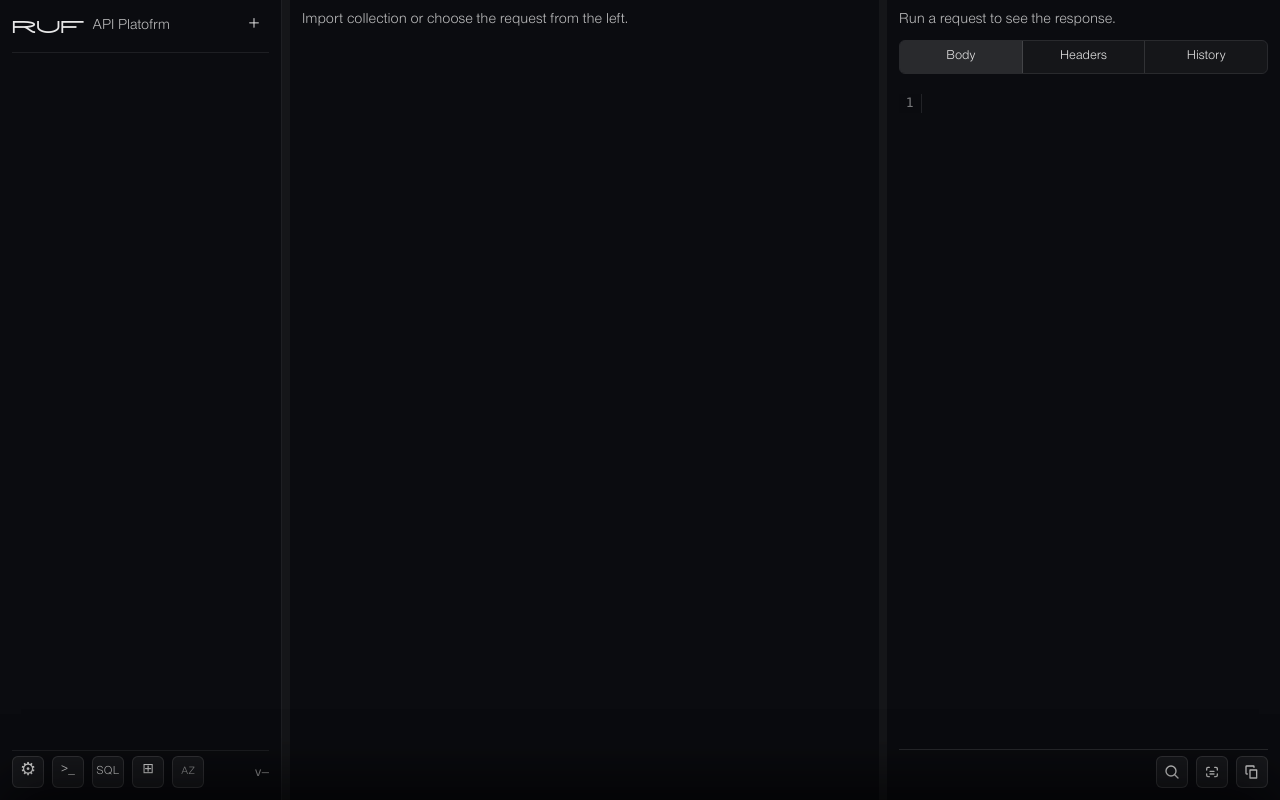
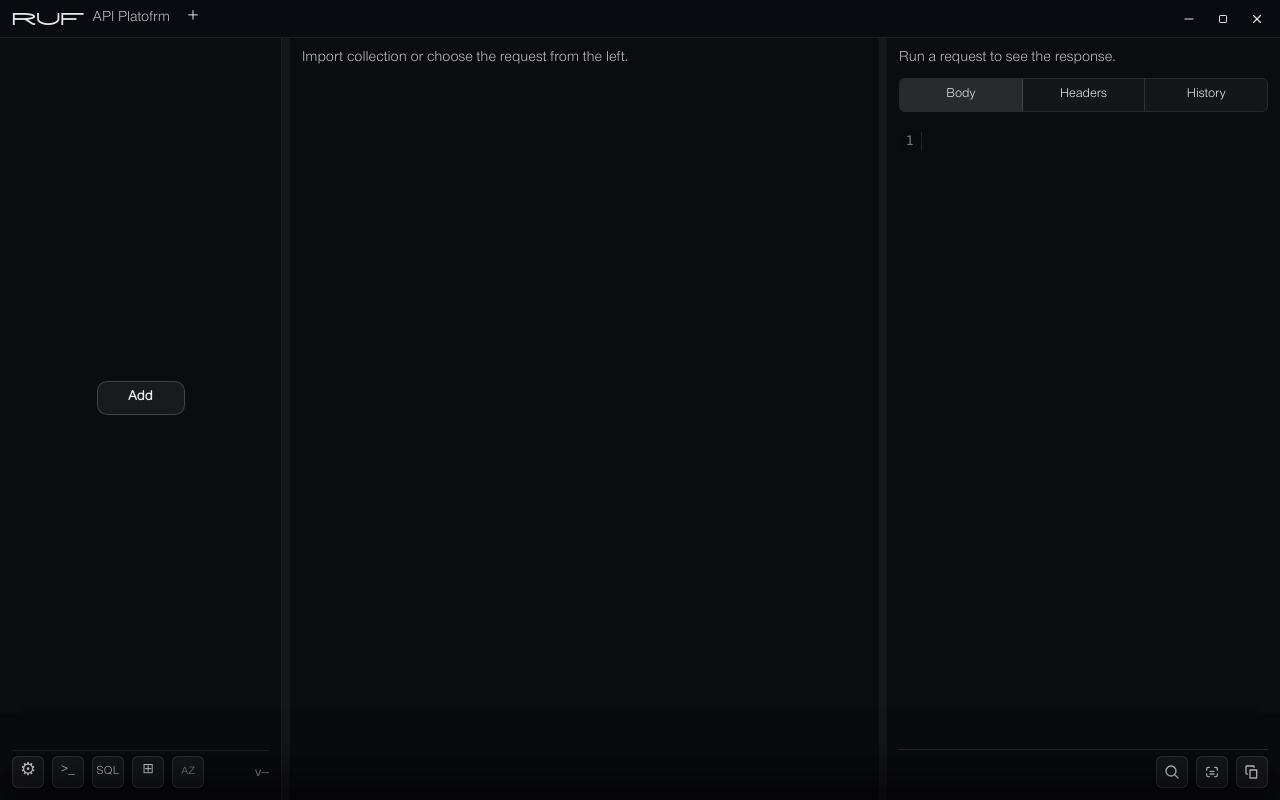
Before and after one commit to mkudmi/RUF-API-Platform, a React (Vite) app: page / in a window 1280 px wide. Built offline with nearby package versions, Linux system fonts and the light colour scheme.

Commit message:
style changes

```diff
--- a/src-tauri/capabilities/default.json
+++ b/src-tauri/capabilities/default.json
@@ -4,6 +4,9 @@
   "windows": ["main"],
   "permissions": [
     "core:default",
+    "core:window:allow-minimize",
+    "core:window:allow-toggle-maximize",
+    "core:window:allow-close",
     "process:default",
     "updater:default",
     "db-access",
--- a/src-tauri/gen/schemas/capabilities.json
+++ b/src-tauri/gen/schemas/capabilities.json
@@ -1 +1 @@
-{"main":{"identifier":"main","description":"Default permissions for the main window.","local":true,"windows":["main"],"permissions":["core:default","process:default","updater:default","db-access","http-raw","terminal-exec"]}}
+{"main":{"identifier":"main","description":"Default permissions for the main window.","local":true,"windows":["main"],"permissions":["core:default","core:window:allow-minimize","core:window:allow-toggle-maximize","core:window:allow-close","process:default","updater:default","db-access","http-raw","terminal-exec"]}}
--- a/src-tauri/tauri.conf.json
+++ b/src-tauri/tauri.conf.json
@@ -16,6 +16,7 @@
         "title": "Ruf",
         "width": 1200,
         "height": 800,
+        "decorations": false,
         "resizable": true,
         "dragDropEnabled": false
       }
--- a/src/app/App.tsx
+++ b/src/app/App.tsx
@@ -1,5 +1,5 @@
 import { useEffect, useMemo, useRef, useState, type ChangeEvent, type DragEvent } from 'react'
-import { CloseIcon } from '../shared/icons'
+import { CloseIcon, MaximizeIcon, MinimizeIcon } from '../shared/icons'
 import { SidebarCreateMenu } from '../shared/components/SidebarCreateMenu'
 import { WorkspaceTree, syncCollectionKeepingIds, summarizeCollectionDiff, type Collection, type Folder, type HttpMethod, type RequestItem, type TreeSortMode } from '../modules/collectionTree'
 import { RequestEditor } from '../modules/requestEditor'
@@ -2326,15 +2326,42 @@ export default function App() {
     localStorage.setItem('ruf_editor_width_v1', String(next))
   }
 
+  const isWorkspaceEmpty = collections.length === 0 && workspace.folders.length === 0
+
+  async function withCurrentWindow(action: (windowHandle: { minimize: () => Promise<void>, toggleMaximize: () => Promise<void>, close: () => Promise<void> }) => Promise<void>) {
+    if (!isTauri()) return
+    const { getCurrentWindow } = await import('@tauri-apps/api/window')
+    await action(getCurrentWindow())
+  }
+
+  async function minimizeWindow() {
+    try {
+      await withCurrentWindow(windowHandle => windowHandle.minimize())
+    } catch {
+      // ignore window API errors
+    }
+  }
+
+  async function toggleWindowMaximize() {
+    try {
+      await withCurrentWindow(windowHandle => windowHandle.toggleMaximize())
+    } catch {
+      // ignore window API errors
+    }
+  }
+
+  async function closeWindow() {
+    try {
+      await withCurrentWindow(windowHandle => windowHandle.close())
+    } catch {
+      // ignore window API errors
+    }
+  }
+
   return (
-    <div
-      className="layout"
-      style={{ gridTemplateColumns: `${sidebarWidth}px 8px 1fr` }}
-      onDragOver={onAppDragOver}
-      onDrop={onAppDrop}
-    >
-      <aside className="sidebar">
-        <div className="sidebarBrand">
+    <div className="windowShell">
+      <header className="windowTitlebar" data-tauri-drag-region>
+        <div className="windowBrandArea">
           <div className="sidebarBrandRow">
             <span className="appTitle">Ruf</span> <span className="small">API Platofrm</span>
             <SidebarCreateMenu
@@ -2343,40 +2370,58 @@ export default function App() {
               onCreateFolder={openCreateWorkspaceFolder}
             />
             <ImportFab onImported={addCollection} openRef={importOpenRef} showTrigger={false} />
+          </div>
+        </div>
+        <div className="windowControls">
           <button
-              className="iconBtn"
-              style={{ marginLeft: 'auto' }}
-              onClick={openSettings}
-              aria-label="Settings"
-              title="Settings"
+            type="button"
+            className="windowControlBtn"
+            onClick={() => { void minimizeWindow() }}
+            aria-label="Minimize window"
+            title="Minimize"
           >
-              ⚙
+            <MinimizeIcon size={14} />
           </button>
           <button
-              className="iconBtn"
-              onClick={() => {
-                setTerminalOpen(v => !v)
-                setSqlTerminalOpen(false)
-              }}
-              aria-label="Terminal"
-              title="Terminal"
+            type="button"
+            className="windowControlBtn"
+            onClick={() => { void toggleWindowMaximize() }}
+            aria-label="Toggle maximize window"
+            title="Maximize / Restore"
           >
-              &gt;_
+            <MaximizeIcon size={12} />
           </button>
           <button
-              className="iconBtn terminalBtn sqlTerminalBtn"
-              onClick={() => {
-                setSqlTerminalOpen(v => !v)
-                setTerminalOpen(false)
-              }}
-              aria-label="SQL Terminal"
-              title="SQL Terminal"
+            type="button"
+            className="windowControlBtn windowControlBtnClose"
+            onClick={() => { void closeWindow() }}
+            aria-label="Close window"
+            title="Close"
           >
-              <span className="iconGlyph">SQL</span>
+            <CloseIcon size={14} />
           </button>
         </div>
-        </div>
+      </header>
+      <div
+        className="layout"
+        style={{ gridTemplateColumns: `${sidebarWidth}px 8px 1fr` }}
+        onDragOver={onAppDragOver}
+        onDrop={onAppDrop}
+      >
+        <aside className="sidebar">
           <div className="sidebarTreeWrap">
+            {isWorkspaceEmpty ? (
+              <div className="sidebarEmptyState">
+                <SidebarCreateMenu
+                  onImport={() => importOpenRef.current?.openMenu()}
+                  onCreateCollection={openCreateProject}
+                  onCreateFolder={openCreateWorkspaceFolder}
+                  triggerLabel="Add"
+                  triggerClassName="sidebarAddBtn"
+                  wrapClassName="sidebarAddWrap"
+                />
+              </div>
+            ) : (
               <WorkspaceTree
                 workspace={workspace}
                 collections={collections}
@@ -2412,6 +2457,7 @@ export default function App() {
                 onRenameWorkspaceFolder={renameWorkspaceFolder}
                 onDeleteWorkspaceFolder={deleteWorkspaceFolder}
               />
+            )}
           </div>
 
         <div className="sidebarBottom">
@@ -3226,5 +3272,6 @@ export default function App() {
       ) : null}
 
       </div>
+    </div>
   )
 }
--- a/src/app/styles.css
+++ b/src/app/styles.css
@@ -44,11 +44,86 @@ a { color: inherit; }
 
 .appTitle { font-family: var(--font-brand); letter-spacing: .2px; }
 
+.windowShell {
+  display: grid;
+  grid-template-rows: 38px 1fr;
+  height: 100%;
+  overflow: hidden;
+}
+
+.windowTitlebar {
+  display: flex;
+  align-items: center;
+  justify-content: space-between;
+  gap: 10px;
+  min-height: 0;
+  padding: 0 8px 0 12px;
+  border-bottom: 1px solid rgba(255,255,255,.08);
+  background: rgba(11,12,16,.96);
+}
+
+.windowBrandArea {
+  min-width: 0;
+  flex: 1 1 auto;
+  display: flex;
+  align-items: center;
+}
+
+.windowTitle {
+  font-size: 13px;
+  letter-spacing: .2px;
+  opacity: .92;
+  user-select: none;
+  white-space: nowrap;
+}
+
+.windowControls {
+  display: flex;
+  align-items: center;
+  gap: 4px;
+  margin-left: auto;
+}
+
+.windowControlBtn {
+  width: 30px;
+  height: 26px;
+  border-radius: var(--radius);
+  border: 1px solid transparent;
+  background: transparent;
+  color: rgba(255,255,255,.88);
+  padding: 0;
+  display: inline-flex;
+  align-items: center;
+  justify-content: center;
+}
+.windowControlBtn:hover {
+  border-color: rgba(255,255,255,.16);
+  background: rgba(255,255,255,.08);
+}
+.windowControlBtnClose:hover {
+  border-color: rgba(255, 90, 90, .35);
+  background: rgba(255, 90, 90, .18);
+  color: #fff;
+}
+
+[data-tauri-drag-region] {
+  -webkit-app-region: drag;
+  app-region: drag;
+}
+
+[data-tauri-drag-region] button,
+[data-tauri-drag-region] input,
+[data-tauri-drag-region] textarea,
+[data-tauri-drag-region] select {
+  -webkit-app-region: no-drag;
+  app-region: no-drag;
+}
+
 .layout {
   display: grid;
   grid-template-columns: 420px 8px 1fr;
   grid-template-rows: 1fr;
-  height: 100vh;
+  height: 100%;
   overflow: hidden;
 }
 
@@ -97,11 +172,37 @@ a { color: inherit; }
 }
 .sidebarPlusBtn:focus-visible { outline: 2px solid rgba(255,255,255,.35); outline-offset: 2px; }
 
+.sidebarEmptyState {
+  flex: 1;
+  min-height: 0;
+  display: grid;
+  place-items: center;
+}
+
+.sidebarAddWrap {
+  margin-left: 0;
+}
+
+.sidebarAddBtn {
+  width: auto;
+  min-width: 88px;
+  height: 34px;
+  padding: 0 14px;
+  font-size: 14px;
+  font-weight: 600;
+  letter-spacing: .2px;
+  border-color: rgba(255,255,255,.18);
+  background: rgba(255,255,255,.06);
+}
+.sidebarAddBtn:hover {
+  border-color: rgba(255,255,255,.26);
+  background: rgba(255,255,255,.12);
+}
+
 .sidebarPlusMenu {
-  position: absolute;
-  right: 0;
-  top: calc(100% + 8px);
+  position: fixed;
   min-width: 220px;
+  max-width: calc(100vw - 16px);
   background: rgb(16,18,28);
   border: 1px solid rgba(255,255,255,.14);
   border-radius: 12px;
--- a/src/shared/components/SidebarCreateMenu.tsx
+++ b/src/shared/components/SidebarCreateMenu.tsx
@@ -4,12 +4,20 @@ export function SidebarCreateMenu(props: {
   onImport: () => void
   onCreateCollection: () => void
   onCreateFolder: () => void
+  triggerLabel?: string
+  triggerClassName?: string
+  wrapClassName?: string
 }) {
   const [open, setOpen] = useState(false)
   const wrapRef = useRef<HTMLDivElement | null>(null)
+  const menuRef = useRef<HTMLDivElement | null>(null)
+  const [menuPos, setMenuPos] = useState<{ left: number, top: number } | null>(null)
 
   useEffect(() => {
-    if (!open) return
+    if (!open) {
+      setMenuPos(null)
+      return
+    }
 
     function onPointerDown(e: PointerEvent) {
       const el = wrapRef.current
@@ -24,11 +32,38 @@ export function SidebarCreateMenu(props: {
       if (e.key === 'Escape') setOpen(false)
     }
 
+    function updateMenuPosition() {
+      const anchor = wrapRef.current?.getBoundingClientRect()
+      const menu = menuRef.current
+      if (!anchor || !menu) return
+
+      const margin = 8
+      const gap = 8
+      const rect = menu.getBoundingClientRect()
+
+      let left = anchor.right - rect.width
+      left = Math.min(Math.max(margin, left), Math.max(margin, window.innerWidth - rect.width - margin))
+
+      let top = anchor.bottom + gap
+      if (top + rect.height > window.innerHeight - margin) {
+        top = anchor.top - rect.height - gap
+      }
+      top = Math.min(Math.max(margin, top), Math.max(margin, window.innerHeight - rect.height - margin))
+
+      setMenuPos({ left: Math.round(left), top: Math.round(top) })
+    }
+
+    const rafId = window.requestAnimationFrame(updateMenuPosition)
     window.addEventListener('pointerdown', onPointerDown)
     window.addEventListener('keydown', onKeyDown)
+    window.addEventListener('resize', updateMenuPosition)
+    window.addEventListener('scroll', updateMenuPosition, true)
     return () => {
+      window.cancelAnimationFrame(rafId)
       window.removeEventListener('pointerdown', onPointerDown)
       window.removeEventListener('keydown', onKeyDown)
+      window.removeEventListener('resize', updateMenuPosition)
+      window.removeEventListener('scroll', updateMenuPosition, true)
     }
   }, [open])
 
@@ -38,21 +73,31 @@ export function SidebarCreateMenu(props: {
   }
 
   return (
-    <div ref={wrapRef} className="sidebarPlusWrap">
+    <div ref={wrapRef} className={props.wrapClassName ? `sidebarPlusWrap ${props.wrapClassName}` : 'sidebarPlusWrap'}>
       <button
         type="button"
-        className="sidebarPlusBtn"
+        className={props.triggerClassName ? `sidebarPlusBtn ${props.triggerClassName}` : 'sidebarPlusBtn'}
         onClick={() => setOpen(o => !o)}
         aria-haspopup="menu"
         aria-expanded={open}
         aria-label="Create"
         title="Create"
       >
-        <span className="sidebarPlusGlyph" aria-hidden="true">+</span>
+        <span className={(props.triggerLabel ?? '+') === '+' ? 'sidebarPlusGlyph' : undefined} aria-hidden="true">
+          {props.triggerLabel ?? '+'}
+        </span>
       </button>
 
       {open ? (
-        <div className="sidebarPlusMenu" role="menu" aria-label="Create menu">
+        <div
+          ref={menuRef}
+          className="sidebarPlusMenu"
+          role="menu"
+          aria-label="Create menu"
+          style={menuPos
+            ? { left: `${menuPos.left}px`, top: `${menuPos.top}px` }
+            : { left: '-9999px', top: '-9999px' }}
+        >
           <button type="button" className="sidebarPlusMenuItem" role="menuitem" onClick={() => run(props.onImport)}>
             Import
           </button>
--- a/src/shared/icons.tsx
+++ b/src/shared/icons.tsx
@@ -38,6 +38,38 @@ export function CloseIcon(props: { size?: number }) {
     >
       <path d="M6 6l12 12" stroke="currentColor" strokeWidth="2" strokeLinecap="round" />
       <path d="M18 6L6 18" stroke="currentColor" strokeWidth="2" strokeLinecap="round" />
+    </svg>
+  )
+}
+
+export function MinimizeIcon(props: { size?: number }) {
+  const size = props.size ?? 16
+  return (
+    <svg
+      width={size}
+      height={size}
+      viewBox="0 0 24 24"
+      fill="none"
+      xmlns="http://www.w3.org/2000/svg"
+      aria-hidden="true"
+    >
+      <path d="M5 12h14" stroke="currentColor" strokeWidth="2" strokeLinecap="round" />
+    </svg>
+  )
+}
+
+export function MaximizeIcon(props: { size?: number }) {
+  const size = props.size ?? 16
+  return (
+    <svg
+      width={size}
+      height={size}
+      viewBox="0 0 24 24"
+      fill="none"
+      xmlns="http://www.w3.org/2000/svg"
+      aria-hidden="true"
+    >
+      <rect x="5" y="5" width="14" height="14" rx="1.5" stroke="currentColor" strokeWidth="2" />
     </svg>
   )
 }
```
Lines whose indentation alone changed are shown as unchanged.
